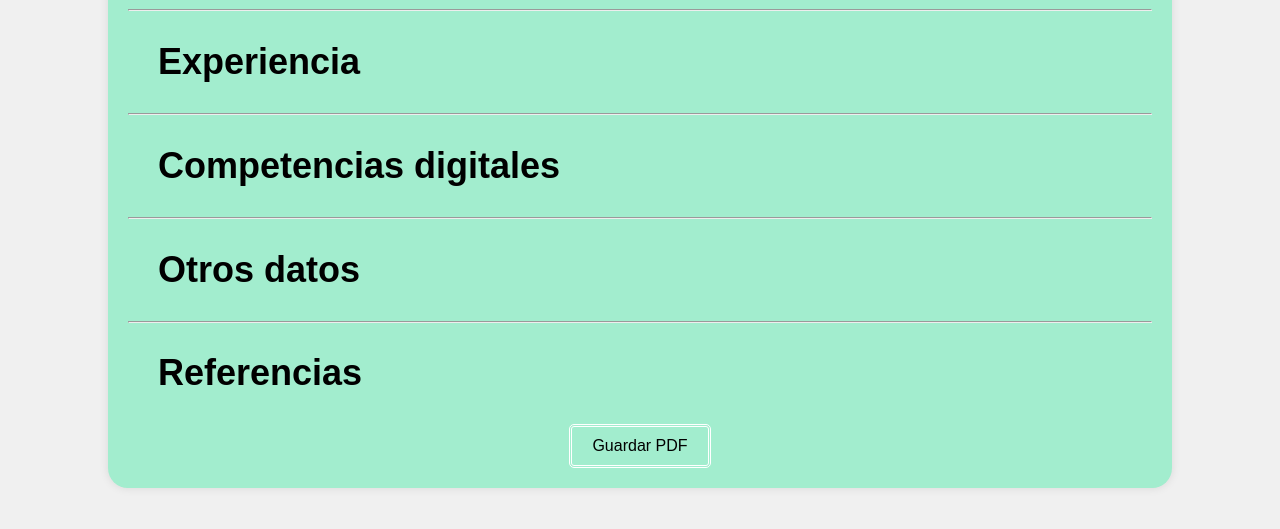
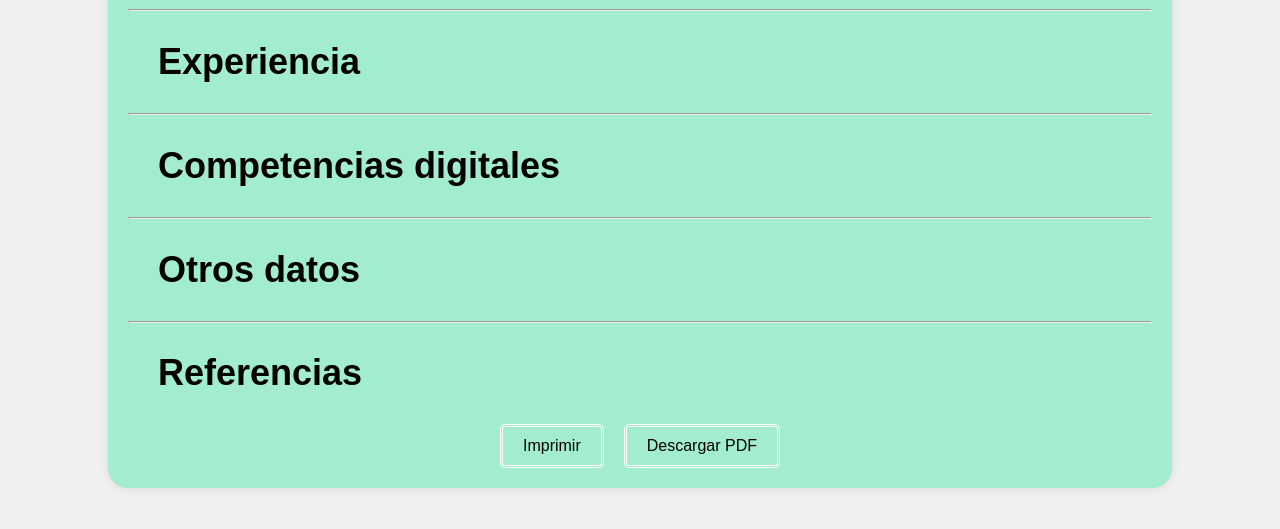
Before and after one commit to cristianvpe/curriculum, a plain HTML site: page index.html in a window 1280 px wide. Shown: the part 670-1199 px from the top of the page. Drawn offline with Linux system fonts and the light colour scheme.

Commit message:
añado boton

```diff
--- a/index.html
+++ b/index.html
@@ -7,6 +7,7 @@
   <title>CV Cristian Villanueva</title>
   <link rel="stylesheet" href="style.css">
   <link rel="stylesheet" href="print.css" media="print">
+
 </head>
 
 <body>
@@ -19,8 +20,10 @@
     </div>
     <div class="datos">
       <p><img src="img/ubicacion.svg" width="30px"> Madrid</p>
-      <p><img src="img/telefono.svg" width="30px"> <a class="enlace-telefono" href="https://wa.me/34660166094"> 660 166 094</a></p>
-      <p><img src="img/correo.svg" width="30px"> <a class="enlace-correo" href="mailto:cristianvillanueva1997@gmail.com">cristianvillanueva1997@gmail.com</a></p>
+      <p><img src="img/telefono.svg" width="30px"> <a class="enlace-telefono" href="https://wa.me/34660166094"> 660 166
+          094</a></p>
+      <p><img src="img/correo.svg" width="30px"> <a class="enlace-correo"
+          href="mailto:cristianvillanueva1997@gmail.com">cristianvillanueva1997@gmail.com</a></p>
     </div>
     <hr>
     <div class="category">
@@ -51,7 +54,7 @@
       <h2>Experiencia</h2>
       <div class="category-content">
         <p>
-          <strong>Alumno informático trabajador en PATRIMONIO NACIONAL</strong><br>
+          <strong>Desarrollador web en PATRIMONIO NACIONAL</strong><br>
           2023-2024<br>
           - Desarrollar elementos software en el entorno cliente.<br>
           - Desarrollar elementos software en el entorno servidor.<br>
@@ -160,14 +163,21 @@
         <p>Director proyecto: Alberto Sanglier – 627 564 567 – albertosanglier@teachers.org</p>
       </div>
     </div>
+    <div class="botones">
     <div class="boton">
-    <button onclick="imprimir()" class="download">Guardar PDF</button>
+      <button onclick="imprimir()" class="download">Imprimir</button>
+    </div>
+    <div class="boton2">
+      <button onclick="guardar()" class="download">Descargar PDF</button>
     </div>
   </div>
+  </div>
+  </div>
+
   <footer>
     <p>&copy; 2024 Cristian VP</p>
     <a href="https://es.linkedin.com/in/cristian-villanueva-perez">
-      <img class="linkedin-logo"src="https://cdn-icons-png.flaticon.com/256/174/174857.png" alt="LinkedIn logo">
+      <img class="linkedin-logo" src="https://cdn-icons-png.flaticon.com/256/174/174857.png" alt="LinkedIn logo">
     </a>
   </footer>
 
@@ -183,10 +193,17 @@
       });
     });
 
-    function imprimir(){
-        window.print()
+    function imprimir() {
+      window.print()
 
     };
+
+    function guardar() {
+    const url = "CV_Cristian.pdf";
+    window.location.href = url;
+}
+
+
 
   </script>
 
--- a/print.css
+++ b/print.css
@@ -14,7 +14,7 @@
     border-style: groove;
     margin-right: 10%;
 }
-  .download {
+  .download{
     display: none;
     justify-content: center;
     align-items: center;
--- a/style.css
+++ b/style.css
@@ -47,6 +47,7 @@ body {
     border-color: black;
     border-style: groove;
     margin-right: 10%;
+
 }
 .imagen-perfil:hover{
     transform: scale(1.2);
@@ -115,17 +116,21 @@ ul li {
     font-size: 16px;
     border-radius: 5px;
     cursor: pointer;
-    text-align: center;
 
 }
 .download:hover {
     background-color:white;
     border-color: white;
 }
-.boton{
-    text-align: center;
+
+.botones{
+    display: flex;
+    justify-content: center;
+    align-items: center;
+    gap: 20px;
 
 }
+
 
 footer {
     bottom: 0;
```
Also changed, not shown: 2 other files.
